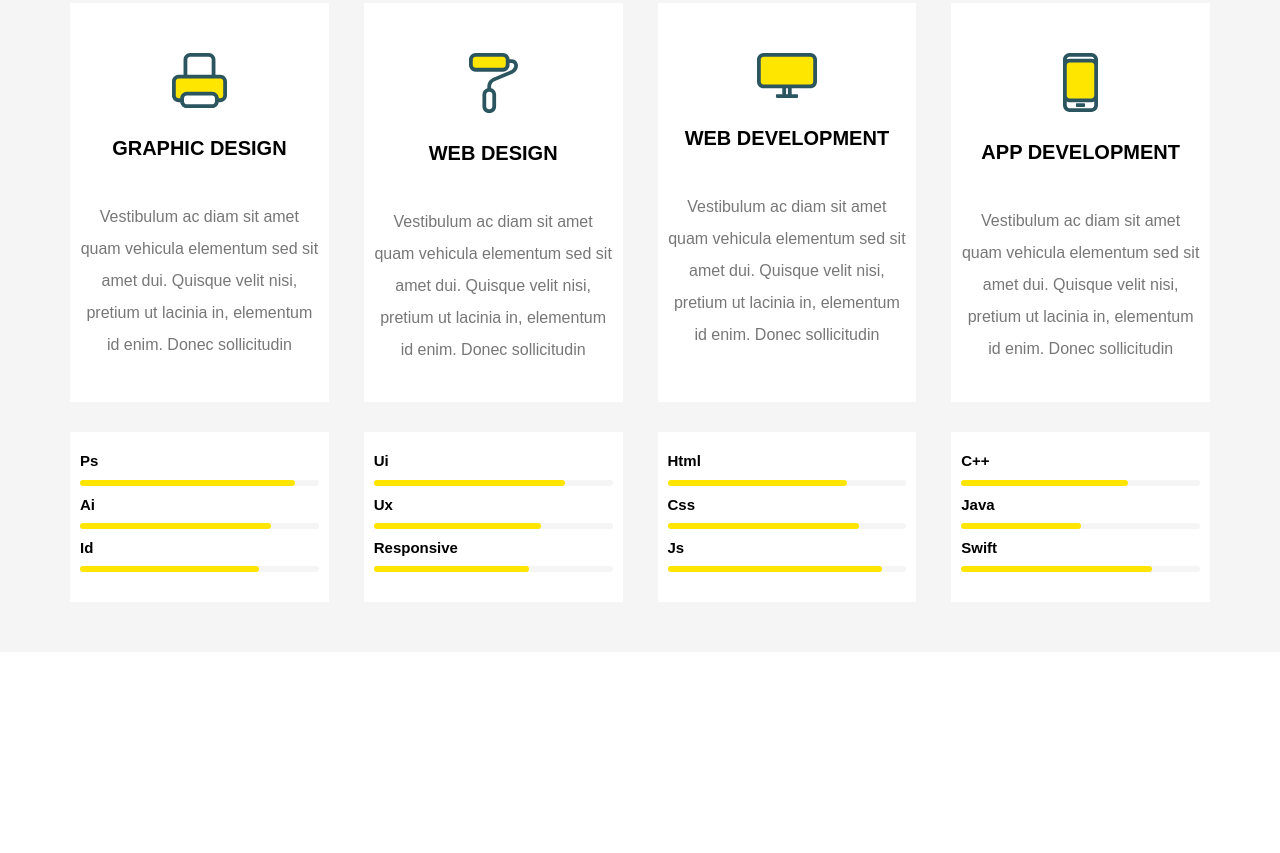
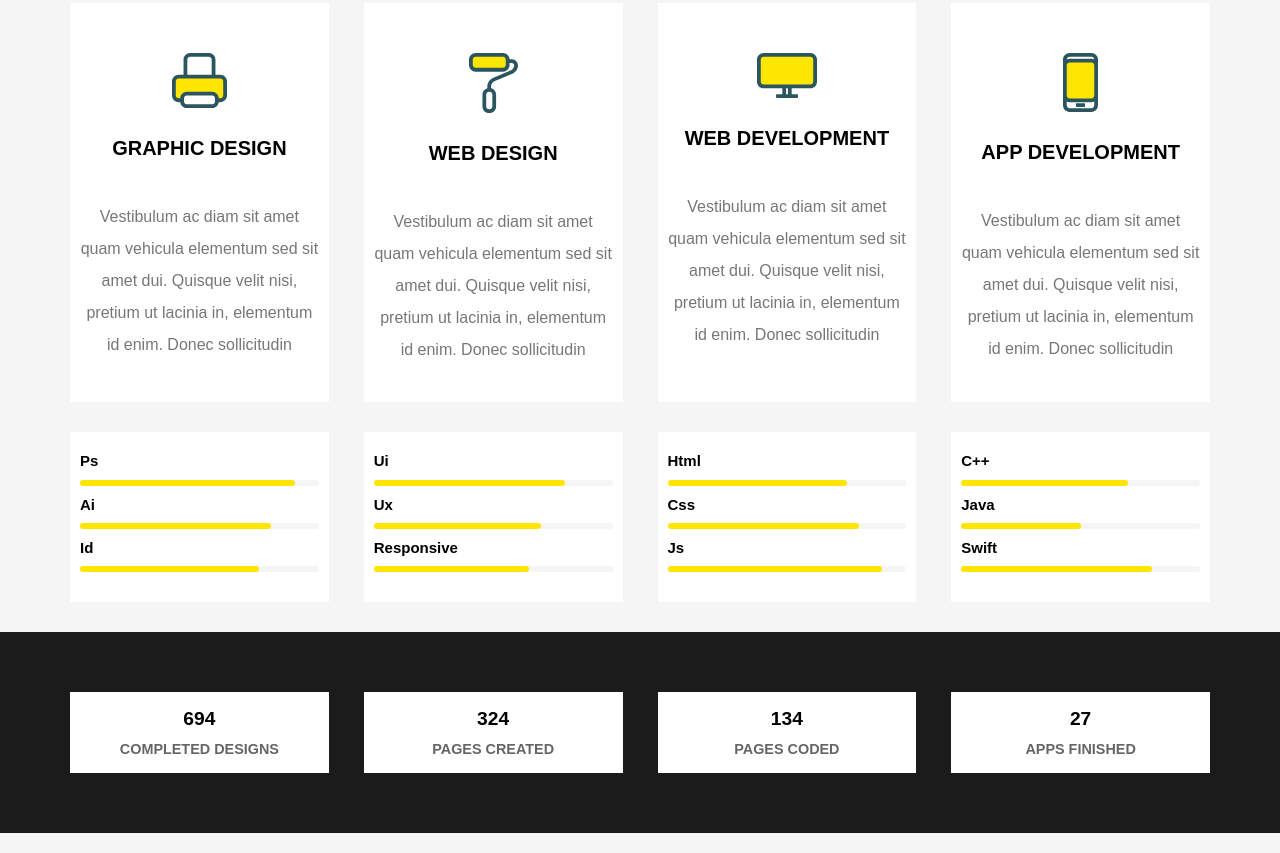
Before and after one commit to Mohaned-Adel/Sparkle-Temp, a plain HTML site: page index.html in a window 1280 px wide. Shown: the part 1455-2308 px from the top of the page. Before the commit the page ends 2107 px from the top, so only its background shows below. Drawn offline with Linux system fonts and the light colour scheme.

Commit message:
modified services section

```diff
--- a/css/style.css
+++ b/css/style.css
@@ -247,3 +247,39 @@ body {
 .services .prog-c { width: 70%;}
 .services .prog-java { width: 50%;}
 .services .prog-swift { width: 80%;}
+
+.services .status {
+    background-color: #1B1B1B;
+    width: 100%;
+    padding: 60px 0;
+}
+
+.services .status .container {
+    display: grid;
+    grid-template-columns: repeat(auto-fill, minmax(250px, 1fr));
+    grid-gap: 35px;
+    text-align: center;
+}
+
+.services .status .stat {
+    background-color: white;
+    padding: 10px 0px;
+}
+
+.services .status h3 {
+    font-size: 1.2rem;
+    margin: 0px;
+    padding: 0px;
+    font-weight: 600;
+    line-height: 1.8;
+}
+
+.services .status p {
+    font-size: 0.9rem;
+    margin: 0px;
+    padding: 0px;
+    opacity: 0.6;
+    font-weight: 600;
+    line-height: 1.8;
+    text-transform: uppercase;
+}
--- a/index.html
+++ b/index.html
@@ -136,6 +136,26 @@
                 </div>
             </div>
         </div>
+        <div class="status">
+            <div class="container">
+                <div class="stat">
+                    <h3>694</h3>
+                    <p>completed designs</p>
+                </div>
+                <div class="stat">
+                    <h3>324</h3>
+                    <p>pages created</p>
+                </div>
+                <div class="stat">
+                    <h3>134</h3>
+                    <p>pages coded</p>
+                </div>
+                <div class="stat">
+                    <h3>27</h3>
+                    <p>apps finished</p>
+                </div>
+            </div>
+        </div>
     </section>
 </body>
 </html>
```
